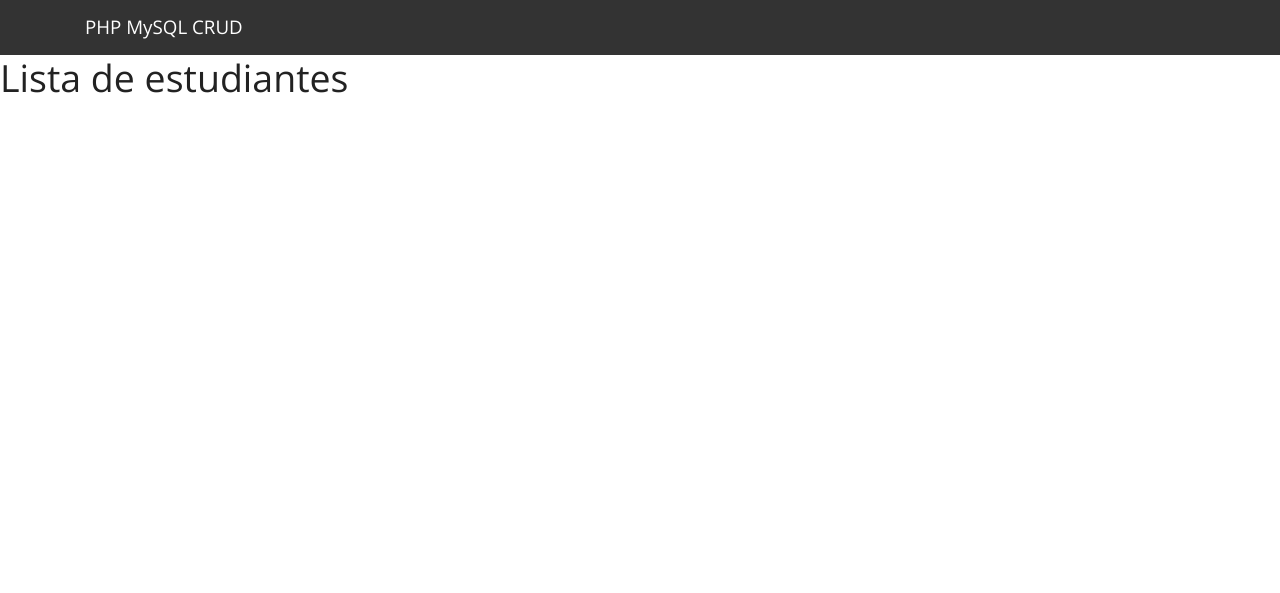
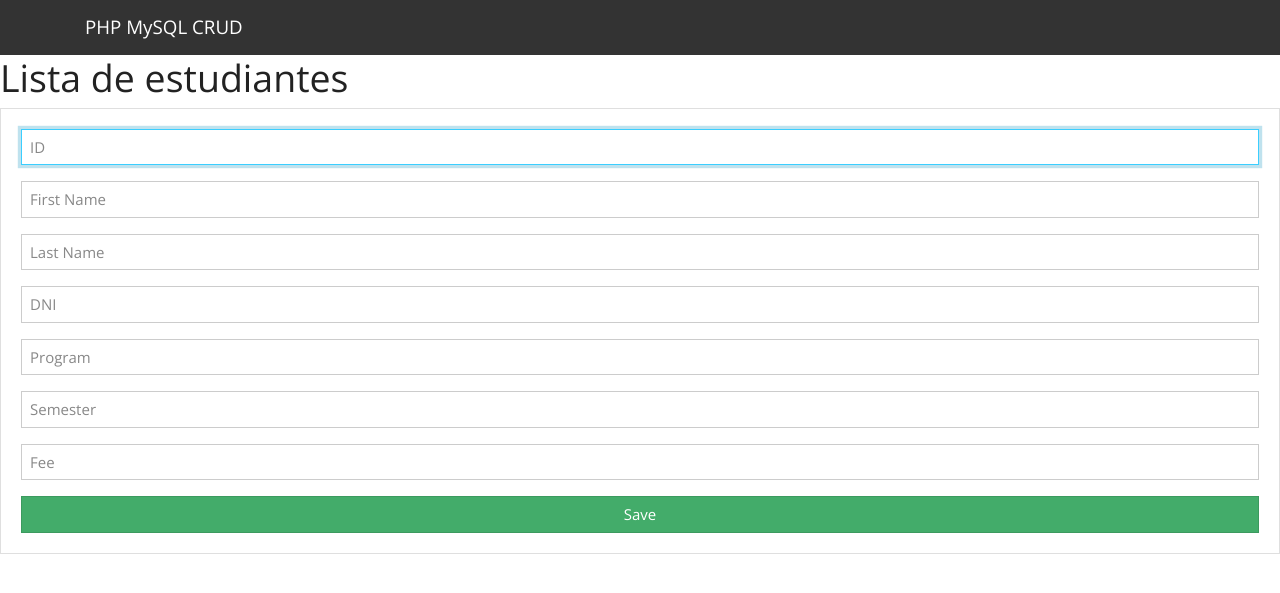
Before and after one commit to yuriquezada/php-mysql-crud, a PHP site: page / in a window 1280 px wide. Shown: the top 593 px of the page. Run offline with PHP 8.4, Linux system fonts and the light colour scheme; some libraries are stand-ins or nearby versions.

Commit message:
Formulario completo

```diff
--- /dev/null
+++ b/includes/form.php
@@ -0,0 +1,28 @@
+<div class="card card-body">
+  <form action="save.php" method="POST">
+    <div class="form-group">
+      <input type="text" name="id" class="form-control" placeholder="ID" autofocus>
+    </div>
+    <div class="form-group">
+      <input type="text" name="first_name" class="form-control" placeholder="First Name" autofocus>
+    </div>
+    <div class="form-group">
+      <input type="text" name="last_name" class="form-control" placeholder="Last Name" autofocus>
+    </div>
+    <div class="form-group">
+      <input type="text" name="dni" class="form-control" placeholder="DNI" autofocus>
+    </div>
+    <div class="form-group">
+      <input type="text" name="program" class="form-control" placeholder="Program" autofocus>
+    </div>
+
+    <div class="form-group">
+      <input type="text" name="semester" class="form-control" placeholder="Semester" autofocus>
+    </div>
+    <div class="form-group">
+      <input type="text" name="fee" class="form-control" placeholder="Fee" autofocus>
+    </div>
+    <input type="submit" name="save" class="btn btn-success btn-block" value="Save">
+  </form>
+</div>
+</div>
--- a/index.php
+++ b/index.php
@@ -3,5 +3,5 @@
 <?php include('includes/header.php'); ?>
 
 <h1>Lista de estudiantes</h1>
-
+<?php include('includes/form.php'); ?>
 <?php include('includes/footer.php'); ?>
```
